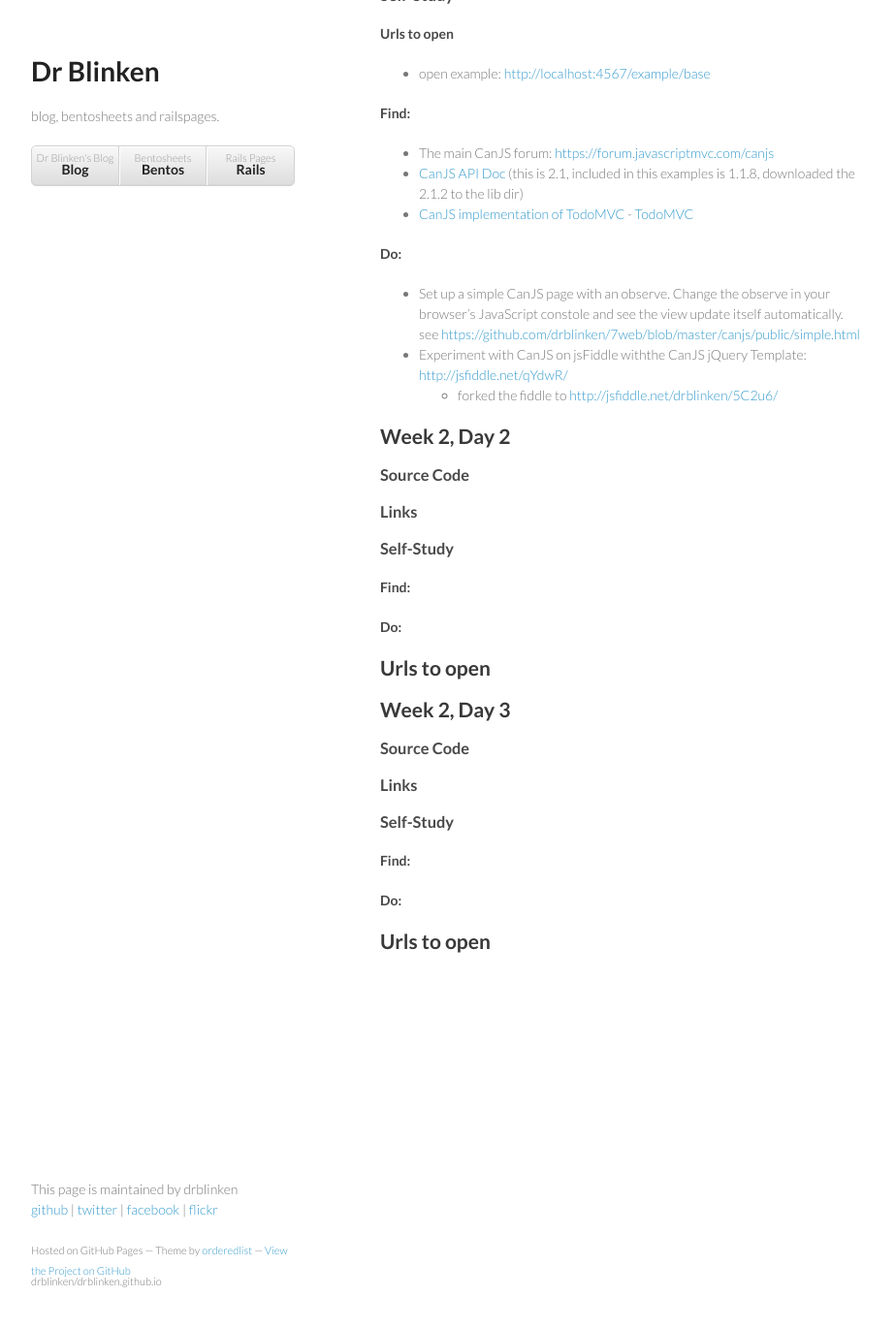
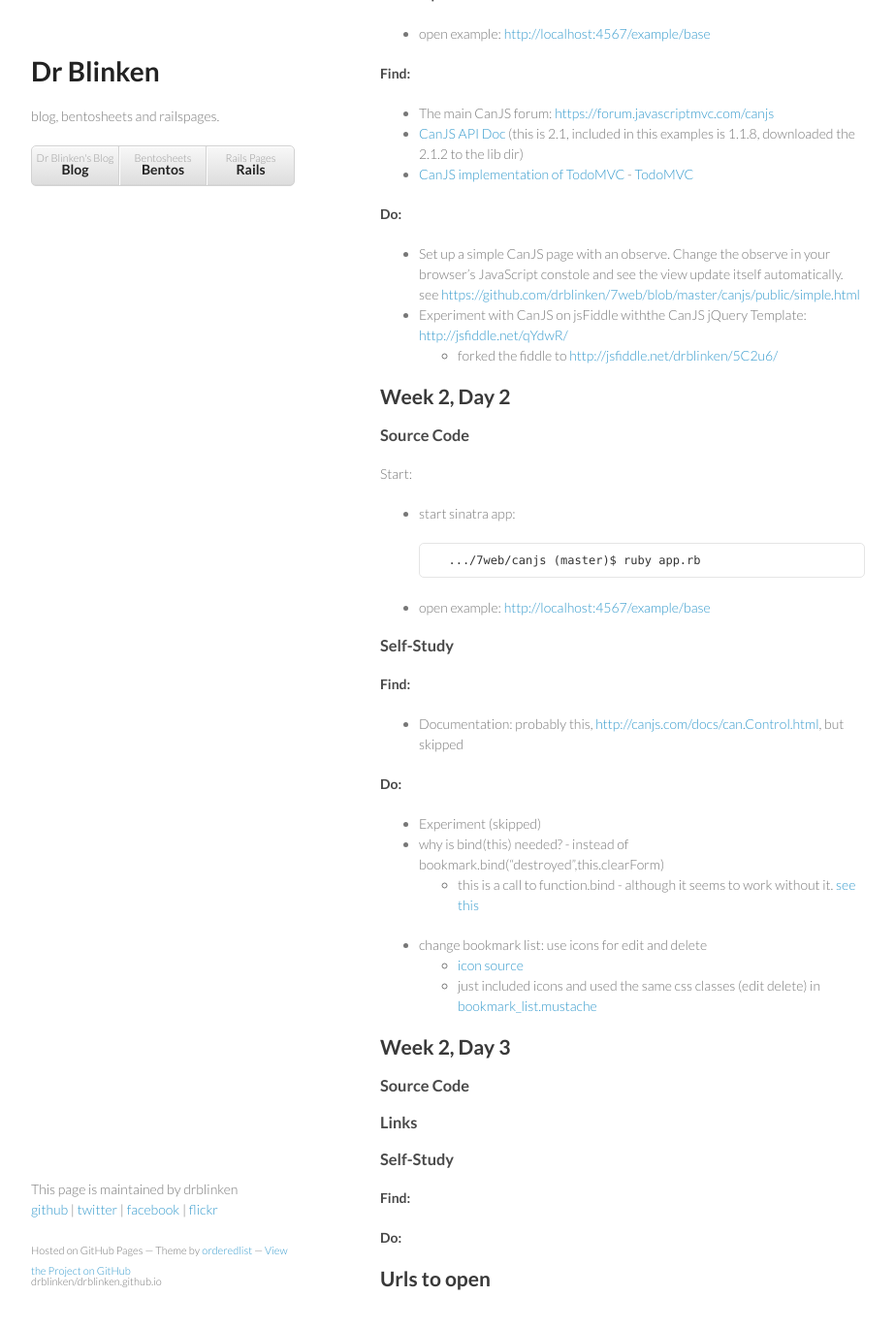
Before and after one commit to drblinken/drblinken.github.io, a Jekyll site: the page built from bentos/7web/week2.md, in a window 1280 px wide and 1400 px high, scrolled down 600 px. Shown: the top 1370 px of the window at 97% size, without its empty margins (178-1101 px from the left). Built offline with Jekyll 4.4.1, drawn with Linux system fonts in a browser that asks for light colours.

Commit message:
sevenweb

```diff
--- a/bentos/7web/week2.md
+++ b/bentos/7web/week2.md
@@ -14,8 +14,6 @@ Week 2, Day 1
 * The [Learning Center](http://learn.jquery.com/) includes a [JavaScript 101](http://learn.jquery.com/javascript-101/)
 
 * [Manipulation](http://api.jquery.com/category/manipulation/) shows more things you can to with the jQuery object.
-
-###
 
 ### Source Code
 
@@ -51,15 +49,30 @@ Week 2, Day 2
 
 ### Source Code
 
+Start:
 
+* start sinatra app:
 
-### Links
+        .../7web/canjs (master)$ ruby app.rb
+
+* open example: [http://localhost:4567/example/base](http://localhost:4567/example/base)
 
 ### Self-Study
 
 #### Find:
+* Documentation: probably this, [http://canjs.com/docs/can.Control.html](http://canjs.com/docs/can.Control.html), but skipped
+
 #### Do:
-## Urls to open
+* Experiment (skipped)
+* why is bind(this) needed? - instead of
+bookmark.bind("destroyed",this.clearForm)
+    - this is a call to function.bind - although it seems to work without it.
+[see this](https://developer.mozilla.org/en-US/docs/Web/JavaScript/Reference/Global_Objects/Function/bind
+)
+* change bookmark list: use icons for edit and delete
+    * [icon source](https://www.iconfinder.com/iconsets/flat-ui-icons-24-px)
+    * just included icons and used the same css classes (edit delete) in [bookmark_list.mustache](https://github.com/drblinken/7web/blob/master/canjs/public/app/base/bookmark_list.mustache)
+
 
 Week 2, Day 3
 --------------------------
```
Also changed, not shown: 1 other file.
